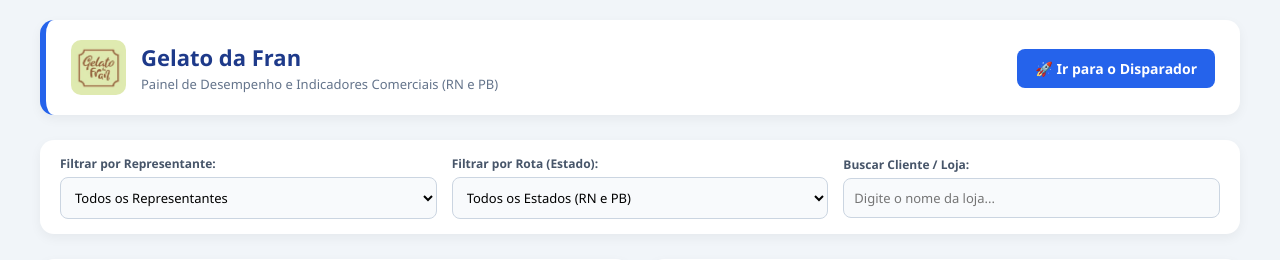
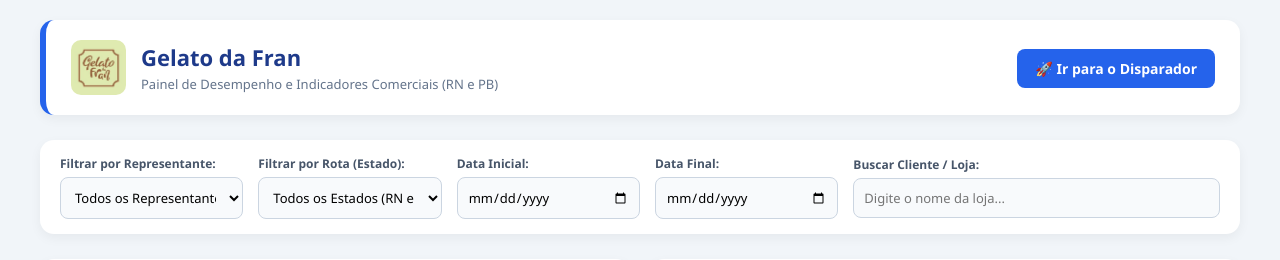
Before and after one commit to marciogil80408-debug/gelato-feedback, a Flask app: page /painel in a window 1280 px wide. Shown: the top 260 px of the page. Run offline with Flask 3, Linux system fonts and the light colour scheme; data that the repository does not hold is empty.

Commit message:
Adicionando filtros de data inicial e final no painel

```diff
--- a/templates/painel.html
+++ b/templates/painel.html
@@ -21,7 +21,7 @@
 
         /* Barra de Filtros Inteligentes */
         .card-filtros { background: #fff; padding: 15px 20px; border-radius: 14px; box-shadow: 0 4px 12px rgba(0,0,0,0.05); margin-bottom: 25px; display: flex; flex-wrap: wrap; gap: 15px; align-items: center; }
-        .filtro-group { display: flex; flex-direction: column; gap: 5px; flex: 1; min-width: 200px; }
+        .filtro-group { display: flex; flex-direction: column; gap: 5px; flex: 1; min-width: 180px; }
         .filtro-group label { font-size: 12px; font-weight: 600; color: #475569; }
         .filtro-group select, .filtro-group input { padding: 10px; border: 1px solid #cbd5e1; border-radius: 8px; font-size: 13px; outline: none; background: #f8fafc; }
         .filtro-group select:focus, .filtro-group input:focus { border-color: #2563eb; background: #fff; }
@@ -60,7 +60,7 @@
         </div>
     </div>
 
-    <!-- BARRA DE FILTROS INTELIGENTES -->
+    <!-- BARRA DE FILTROS INTELIGENTES (COM DATAS, REPRESENTANTE, ESTADO E BUSCA) -->
     <div class="card-filtros">
         <div class="filtro-group">
             <label for="filtroRep">Filtrar por Representante:</label>
@@ -80,6 +80,14 @@
             </select>
         </div>
         <div class="filtro-group">
+            <label for="filtroDataInicio">Data Inicial:</label>
+            <input type="date" id="filtroDataInicio" onchange="aplicarFiltros()">
+        </div>
+        <div class="filtro-group">
+            <label for="filtroDataFim">Data Final:</label>
+            <input type="date" id="filtroDataFim" onchange="aplicarFiltros()">
+        </div>
+        <div class="filtro-group" style="flex: 2; min-width: 250px;">
             <label for="filtroBusca">Buscar Cliente / Loja:</label>
             <input type="text" id="filtroBusca" placeholder="Digite o nome da loja..." onkeyup="aplicarFiltros()">
         </div>
@@ -116,7 +124,7 @@
             </thead>
             <tbody>
                 {% for f in feedbacks %}
-                <tr data-representante="{{ f.representante }}" data-cliente="{{ f.cliente }}">
+                <tr data-id="{{ f.id }}" data-representante="{{ f.representante }}" data-cliente="{{ f.cliente }}" data-data="{{ f.data_registro.strftime('%Y-%m-%d') if f.data_registro else '' }}">
                     <td>{{ f.data_registro.strftime('%d/%m/%Y %H:%M') if f.data_registro else '-' }}</td>
                     <td><strong>{{ f.cliente }}</strong></td>
                     <td>{{ f.representante }}</td>
@@ -157,10 +165,12 @@
     const feedbacksData = [
         {% for f in feedbacks %}
         {
+            id: {{ f.id }},
             representante: {{ f.representante | tojson }},
             cliente: {{ f.cliente | tojson }},
             entrega: {{ (f.entrega_status or 'Não Informado') | tojson }},
-            notaGeral: {{ f.nota_geral or 0 }}
+            notaGeral: {{ f.nota_geral or 0 }},
+            dataReg: {{ (f.data_registro.strftime('%Y-%m-%d') if f.data_registro else '') | tojson }}
         },
         {% endfor %}
     ];
@@ -223,6 +233,8 @@
     function aplicarFiltros() {
         const repFiltro = document.getElementById('filtroRep').value;
         const estadoFiltro = document.getElementById('filtroEstado').value;
+        const dataInicio = document.getElementById('filtroDataInicio').value;
+        const dataFim = document.getElementById('filtroDataFim').value;
         const buscaFiltro = document.getElementById('filtroBusca').value.toLowerCase();
 
         const linhas = document.querySelectorAll('#tabelaFeedbacks tbody tr');
@@ -231,16 +243,22 @@
         linhas.forEach(linha => {
             if (linha.cells.length === 1) return;
 
+            const id = linha.getAttribute('data-id');
             const rep = linha.getAttribute('data-representante');
             const cliente = linha.getAttribute('data-cliente');
+            const dataReg = linha.getAttribute('data-data');
 
             let matchRep = !repFiltro || rep === repFiltro;
             let matchEstado = !estadoFiltro || cliente.includes(estadoFiltro);
             let matchBusca = !buscaFiltro || cliente.toLowerCase().includes(buscaFiltro);
 
-            if (matchRep && matchEstado && matchBusca) {
+            let matchData = true;
+            if (dataInicio && dataReg < dataInicio) matchData = false;
+            if (dataFim && dataReg > dataFim) matchData = false;
+
+            if (matchRep && matchEstado && matchBusca && matchData) {
                 linha.style.display = '';
-                const itemOriginal = feedbacksData.find(f => f.representante === rep && f.cliente === cliente);
+                const itemOriginal = feedbacksData.find(f => f.id == id);
                 if (itemOriginal) dadosFiltrados.push(itemOriginal);
             } else {
                 linha.style.display = 'none';
```
